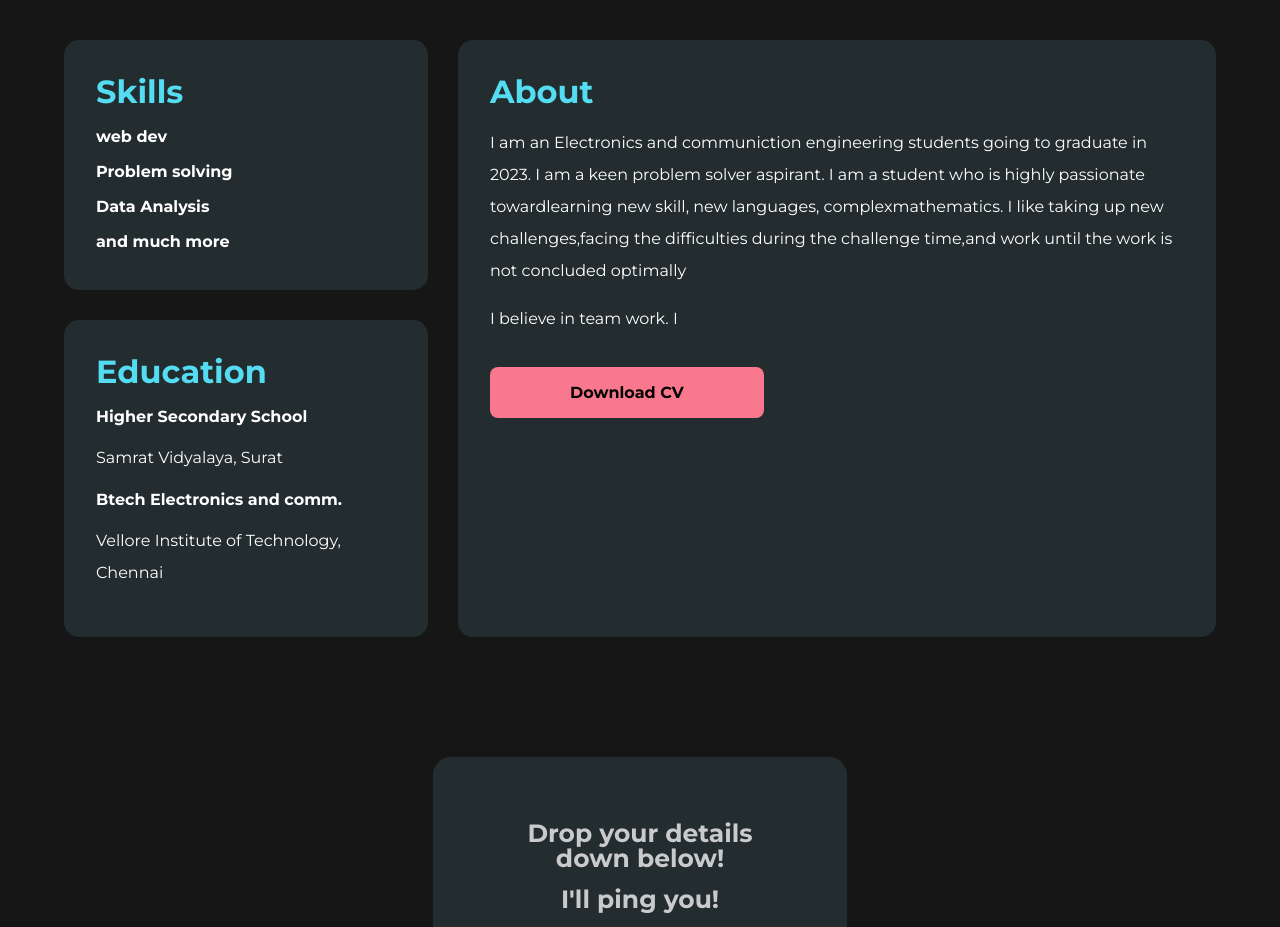
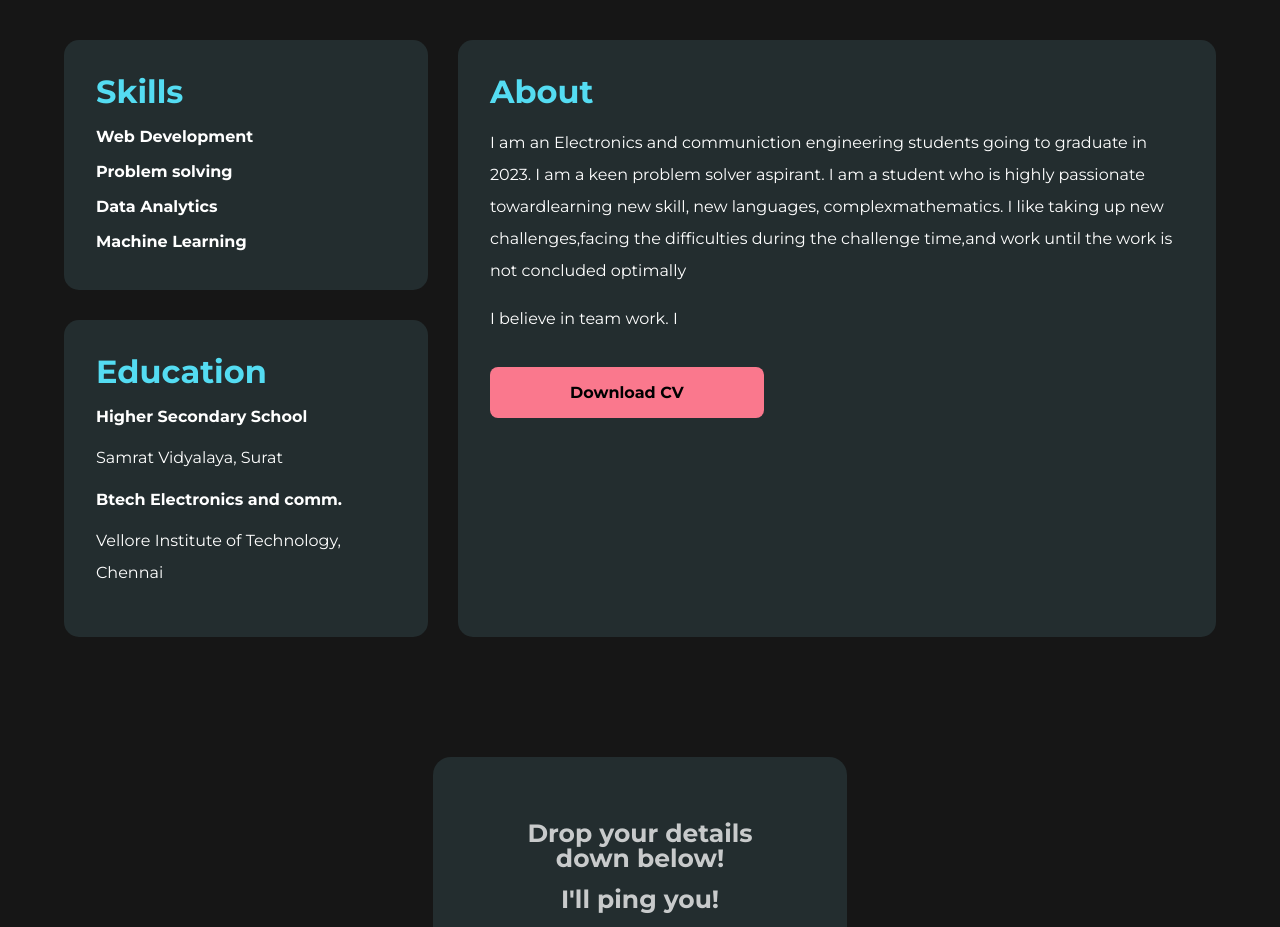
Before and after one commit to Krishrat/portfolio, a plain HTML site: page index.html in a window 1280 px wide. Shown: the part 880-1807 px from the top of the page. Drawn offline with nearby package versions, Linux system fonts and the light colour scheme.

Commit message:
Update index.html

```diff
--- a/index.html
+++ b/index.html
@@ -73,10 +73,10 @@
 
             <div class="skills ">
                 <h1 class="h1">Skills</h1>
-                <h2 class="h2">web dev</h2>
+                <h2 class="h2">Web Development</h2>
                 <h2 class="h2">Problem solving</h2>
-                <h2 class="h2">Data Analysis</h2>
-                <h2 class="h2">and much more</h2>
+                <h2 class="h2">Data Analytics</h2>
+                <h2 class="h2">Machine Learning</h2>
             </div>
             <div class="edu ">
                 <h1 class="h1">Education</h1>
@@ -102,7 +102,7 @@
     </section>
     <section id="contact">
         <div class="grid-container3 ">
-            <form class="contact-form" data-aos="fade-up" method="post" action="mailto:anantrathi2019@gmail.com">
+            <form class="contact-form" data-aos="fade-up" method="post" action="mailto:krishna.rathi.1209@gmail.com">
                 <div class="form-text">
                     <h2>Drop your details down below!</h2>
                     <h2>I'll ping you!</h2>
```
